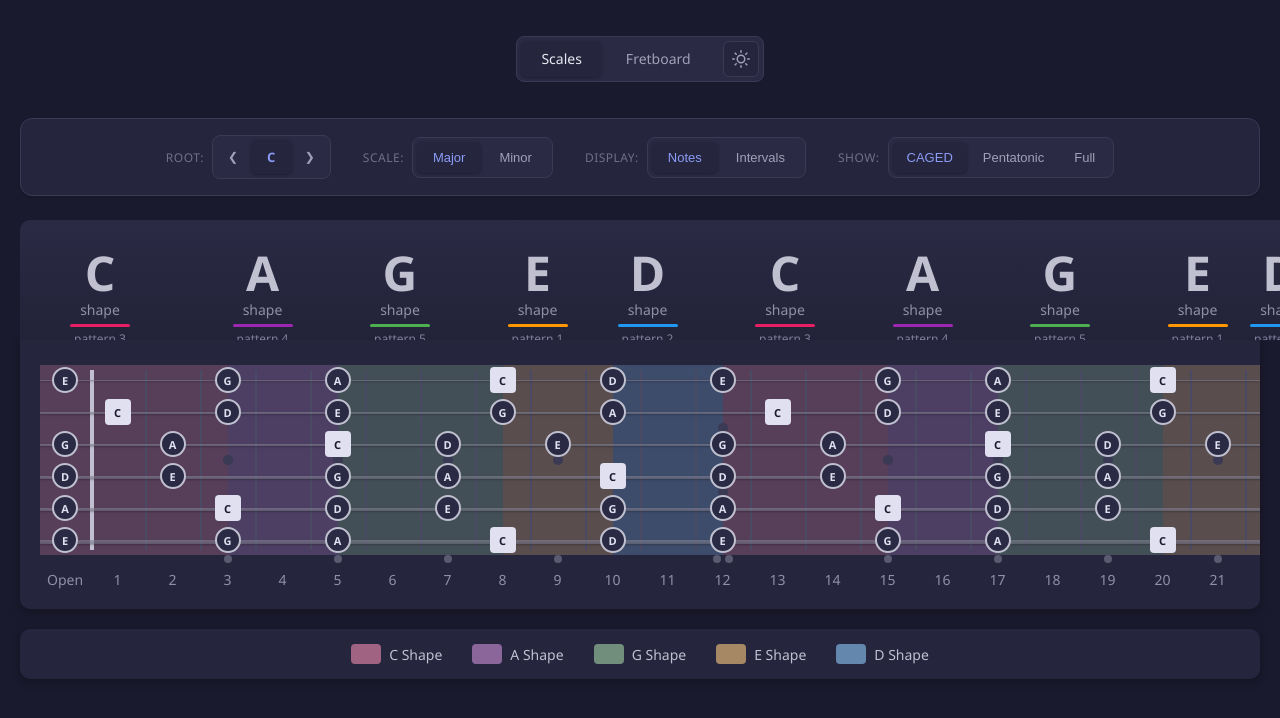
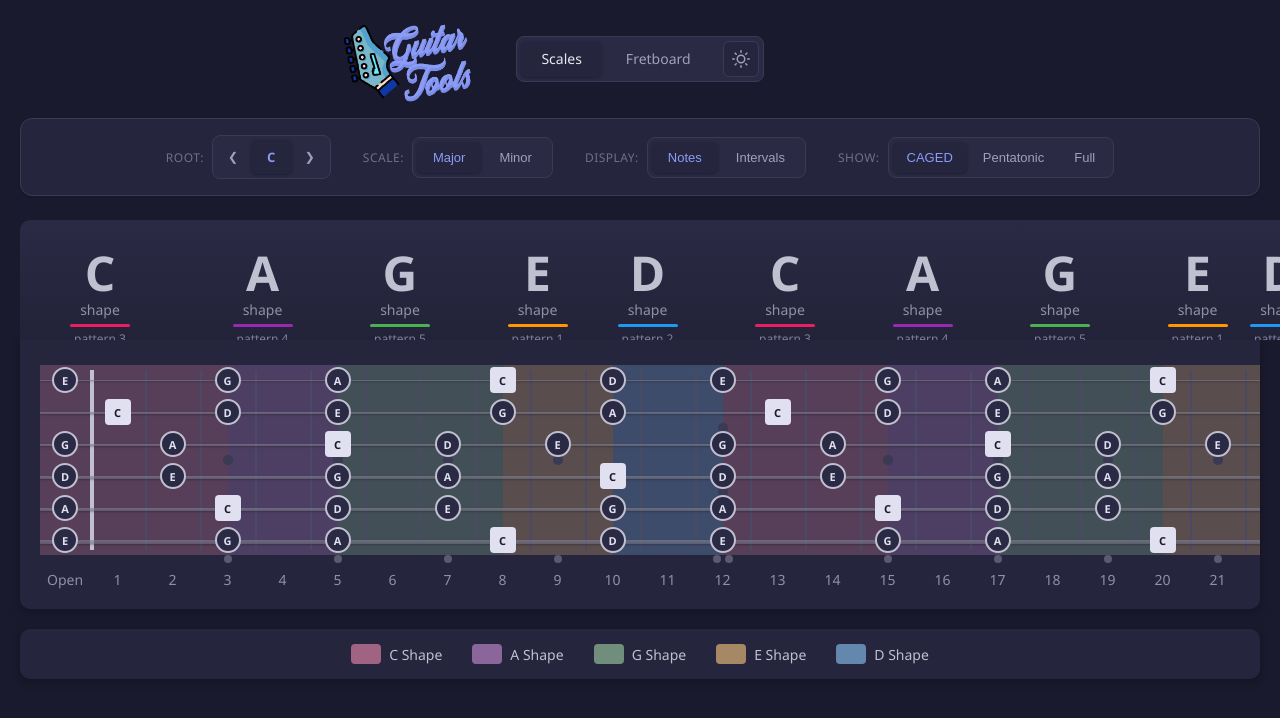
Before and after one commit to balajeerc/guitar-tools, a website built with Vite: page index.html in a window 1280 px wide. Both pictures are taken after a click on the button "Toggle theme". Shown: the top 718 px of the page. Built offline with nearby package versions, Linux system fonts and the light colour scheme.

Commit message:
new logo addition

```diff
--- a/index.html
+++ b/index.html
@@ -24,9 +24,12 @@
 <body>
     <!-- Fixed HTML -->
     <nav class="main-nav">
-        <div class="nav-container">
-            <a href="#scales" class="nav-link">Scales</a>
-            <a href="#fretboard-discovery" class="nav-link">Fretboard</a>
+        <div class="nav-group">
+            <img src="/logo-dark.png" alt="Guitar Tools" class="nav-logo" />
+            <div class="nav-container">
+                <a href="#scales" class="nav-link">Scales</a>
+                <a href="#fretboard-discovery" class="nav-link">Fretboard</a>
+            </div>
         </div>
     </nav>
 
--- a/src/style.css
+++ b/src/style.css
@@ -144,9 +144,30 @@ body {
 .main-nav {
     display: flex;
     justify-content: center;
+    align-items: center;
+    position: relative;
     padding: 16px 0;
     margin-bottom: 20px;
     background: transparent;
+}
+
+.nav-group {
+    position: relative;
+}
+
+.nav-logo {
+    display: none;
+    position: absolute;
+    right: 100%;
+    top: 50%;
+    transform: translateY(-50%);
+    height: 100px;
+    width: auto;
+    margin-right: 12px;
+}
+
+[data-theme="dark"] .nav-logo {
+    display: block;
 }
 
 .nav-container {
@@ -852,6 +873,10 @@ body {
         margin-bottom: 8px;
     }
 
+    .nav-logo {
+        display: none !important;
+    }
+
     /* Controls accordion wrapper */
     .controls-wrapper {
         position: relative;
```
Also changed, not shown: public/logo-dark.png (added).
